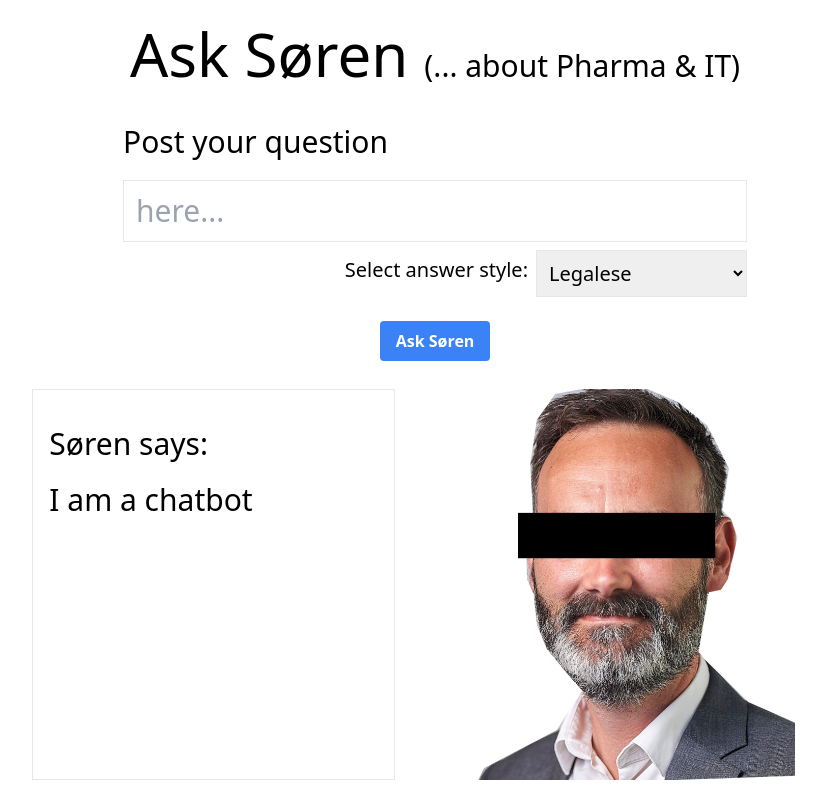
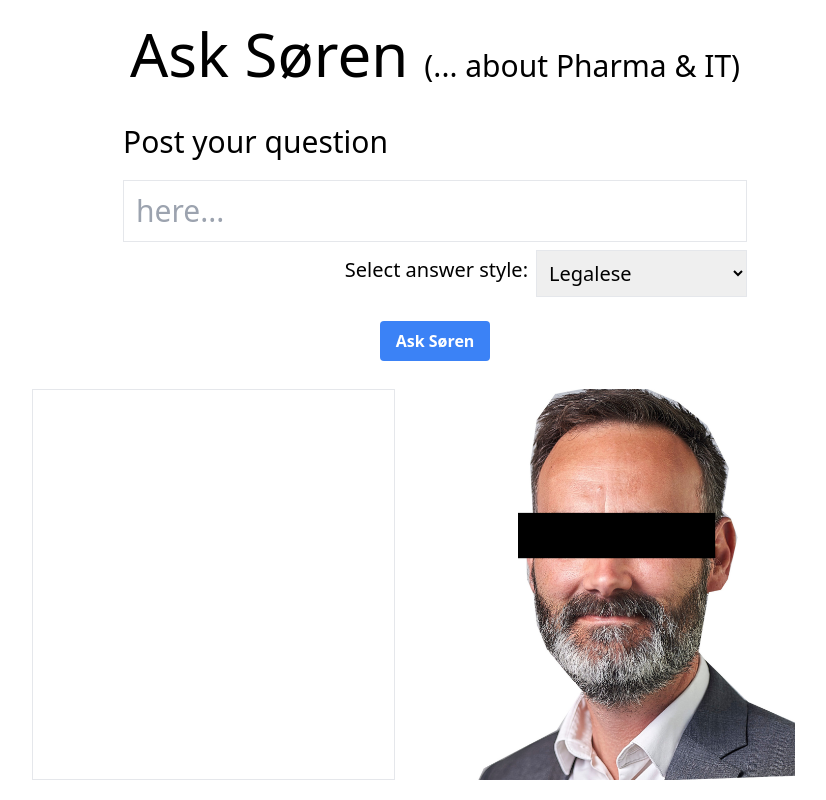
Before and after one commit to maasha/ask-soeren, a Vue app: page / in a window 1280 px wide. Shown: the whole page, without its empty margins (205-1031 px from the left). Built offline with nearby package versions, Linux system fonts and the light colour scheme.

Commit message:
Adding props to AnswerPanel

```diff
--- a/src/App.vue
+++ b/src/App.vue
@@ -4,7 +4,17 @@ import AvatarPanel from './components/AvatarPanel.vue'
 import QuestionPanel from './components/QuestionPanel.vue'
 import AnswerPanel from './components/AnswerPanel.vue'
 
-const props = defineProps(['blablabla'])
+const props = defineProps({
+  blablabla: {
+    type: Boolean,
+    default: false,
+  },
+  answerText: {
+    type: String,
+    default: undefined,
+  },
+})
+
 const questionSubmitHandler = (formData: FormDataType) => {
   console.log('Question Text:', formData.questionText)
   console.log('Selected Style:', formData.selectedStyle)
@@ -20,7 +30,7 @@ const questionSubmitHandler = (formData: FormDataType) => {
   <QuestionPanel @form-data="questionSubmitHandler" />
 
   <div class="px-24 pt-3 flex justify-center gap-12">
-    <AnswerPanel />
+    <AnswerPanel :answerText="props.answerText" />
     <AvatarPanel :blablabla="props.blablabla" />
   </div>
 </template>
--- a/src/components/AnswerPanel.vue
+++ b/src/components/AnswerPanel.vue
@@ -1,6 +1,22 @@
 <template>
   <div data-testid="answer-panel" class="border w-1/3 p-4">
-    <h3 class="text-3xl mt-5">Søren says:</h3>
-    <p class="text-3xl mt-5">I am a chatbot</p>
+    <h3 v-if="answerText" class="text-3xl mt-5">Søren says:</h3>
+    <p v-if="answerText" class="text-3xl mt-5">{{ answerText }}</p>
   </div>
 </template>
+
+<script lang="ts">
+import { defineComponent, PropType } from 'vue'
+
+export default defineComponent({
+  props: {
+    /**
+     * The answer text to display.
+     */
+    answerText: {
+      type: String as PropType<string | undefined>,
+      default: undefined,
+    },
+  },
+})
+</script>
```
